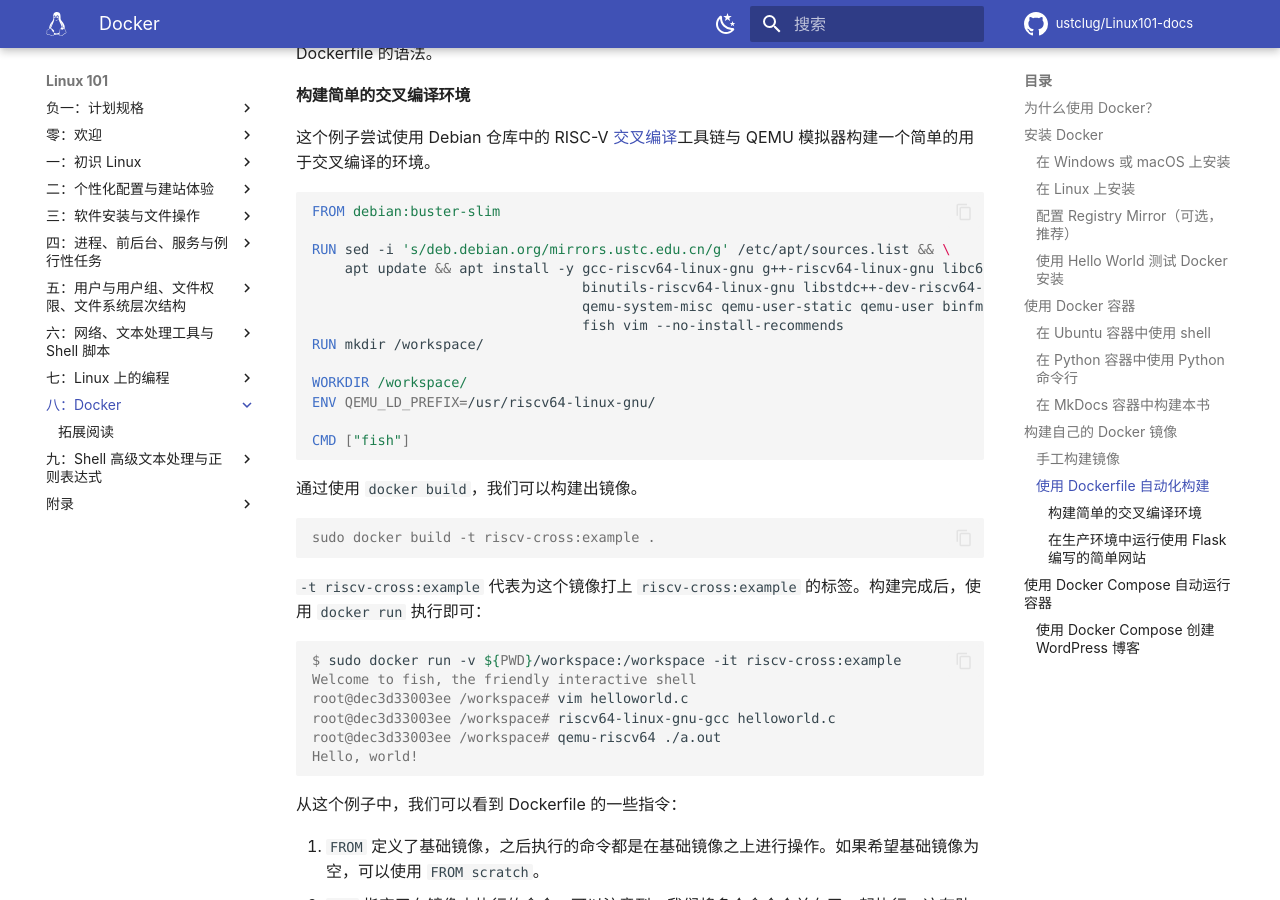
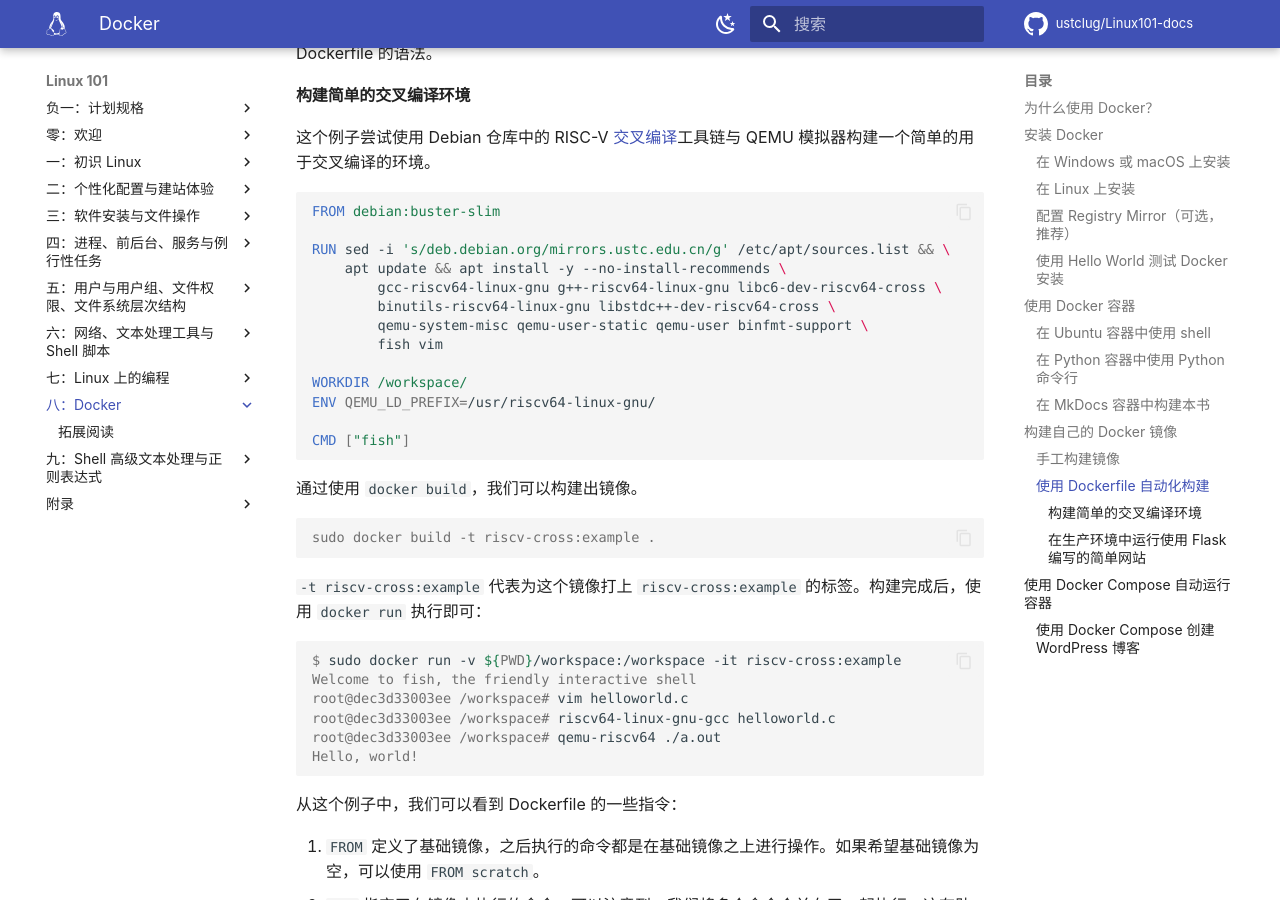
Before and after one commit to ustclug/Linux101-docs, an MkDocs documentation site: the page built from docs/Ch08/index.md, in a window 1280 px wide and 900 px high, scrolled down 6290 px. Built offline with MkDocs 1.6.1 and Material for MkDocs 9.7.7, drawn with Linux system fonts in a browser that asks for light colours; comment, search, counter and statistics services are not loaded.

Commit message:
Ch08: Reduce line length for Dockerfile example

```diff
--- a/docs/Ch08/index.md
+++ b/docs/Ch08/index.md
@@ -254,11 +254,11 @@
 FROM debian:buster-slim
 
 RUN sed -i 's/deb.debian.org/mirrors.ustc.edu.cn/g' /etc/apt/sources.list && \
-    apt update && apt install -y gcc-riscv64-linux-gnu g++-riscv64-linux-gnu libc6-dev-riscv64-cross \
-                                 binutils-riscv64-linux-gnu libstdc++-dev-riscv64-cross \
-                                 qemu-system-misc qemu-user-static qemu-user binfmt-support \
-                                 fish vim --no-install-recommends
-RUN mkdir /workspace/
+    apt update && apt install -y --no-install-recommends \
+        gcc-riscv64-linux-gnu g++-riscv64-linux-gnu libc6-dev-riscv64-cross \
+        binutils-riscv64-linux-gnu libstdc++-dev-riscv64-cross \
+        qemu-system-misc qemu-user-static qemu-user binfmt-support \
+        fish vim
 
 WORKDIR /workspace/
 ENV QEMU_LD_PREFIX=/usr/riscv64-linux-gnu/
```
